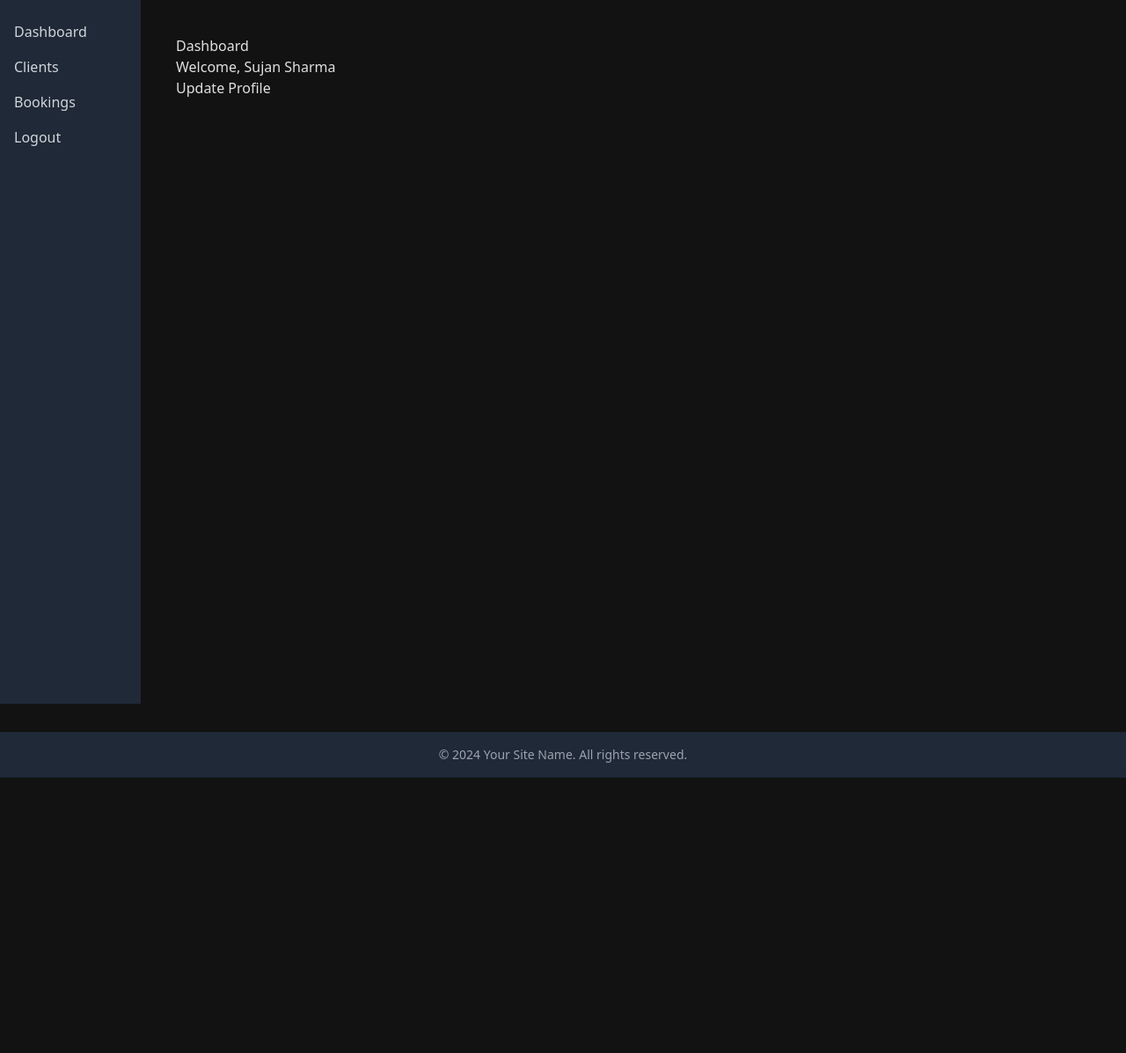
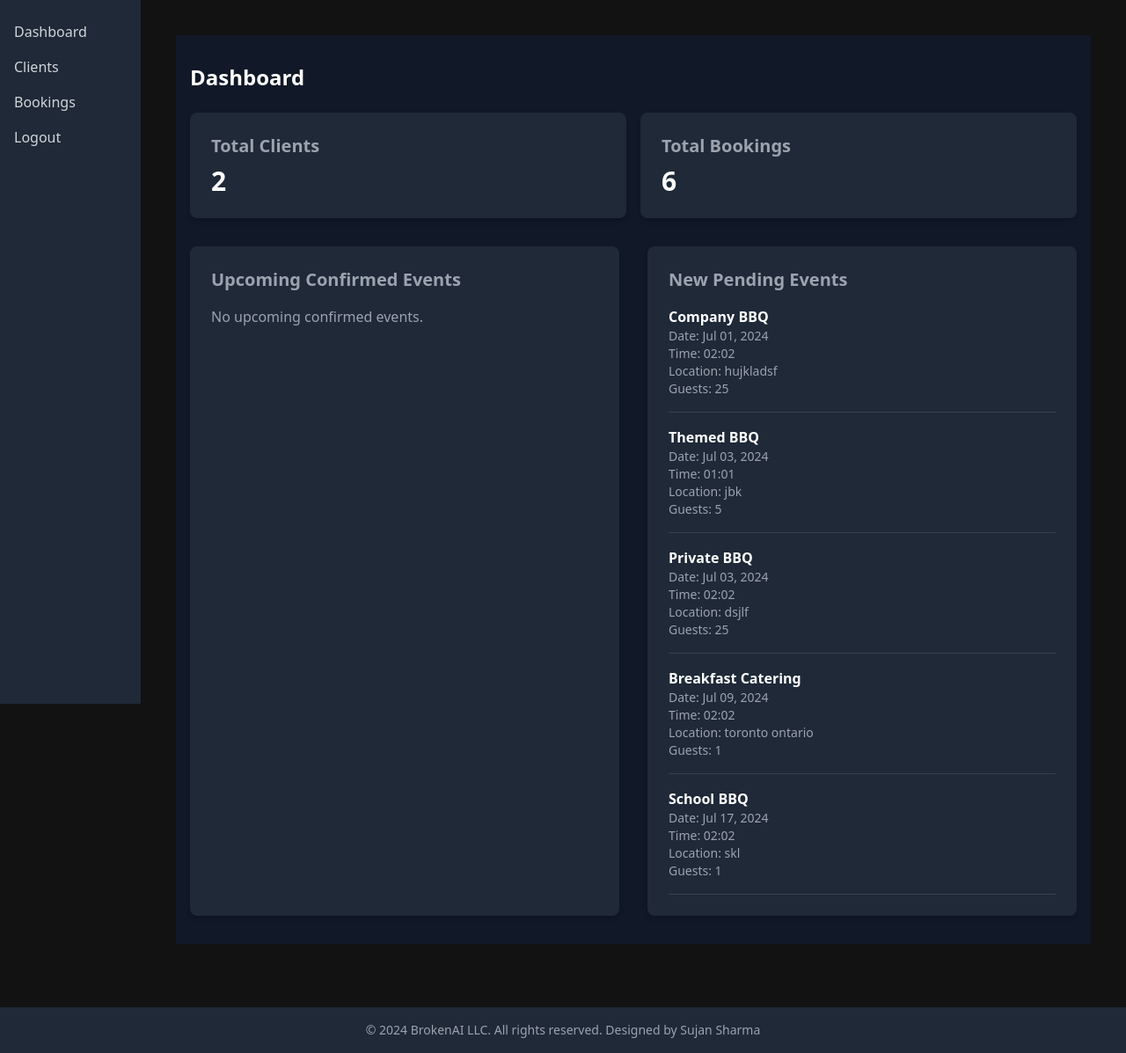
Before and after one commit to NotSujanSharma/BBQ-Company-Application, a Django app: page /admin-portal/ in a window 1280 px wide. Shown: the part 64-1261 px from the top of the page at 88% size. Before the commit the page ends 948 px from the top, so only its background shows below. Run offline with Django 5.2, Linux system fonts and the light colour scheme; a user stored in the database is signed in; data comes from the database, SQL or seed files in the repository.

Commit message:
dashboard

```diff
--- a/accounts/templates/base.html
+++ b/accounts/templates/base.html
@@ -94,7 +94,7 @@
     <footer class="bg-gray-800 mt-8">
         <div class="max-w-7xl mx-auto py-4 px-4 sm:px-6 lg:px-8">
             <p class="text-center text-gray-400 text-sm">
-                &copy; {% now "Y" %} Your Site Name. All rights reserved.
+                &copy; {% now "Y" %} BrokenAI LLC. All rights reserved. Designed by Sujan Sharma
             </p>
         </div>
     </footer>
--- a/admin_portal/templates/admin_base.html
+++ b/admin_portal/templates/admin_base.html
@@ -90,7 +90,7 @@
     <footer class="bg-gray-800 mt-8">
         <div class="max-w-7xl mx-auto py-4 px-4 sm:px-6 lg:px-8">
             <p class="text-center text-gray-400 text-sm">
-                &copy; {% now "Y" %} Your Site Name. All rights reserved.
+                &copy; {% now "Y" %} BrokenAI LLC. All rights reserved. Designed by Sujan Sharma
             </p>
         </div>
     </footer>
--- a/admin_portal/templates/bookings.html
+++ b/admin_portal/templates/bookings.html
@@ -70,7 +70,7 @@
                         {{ booking.guests }}
                     </td>
                     <td class="px-5 py-5 border-b border-gray-700 bg-gray-800 text-sm">
-                        {{ booking.user.email }}
+                        {{ booking.user.first_name }} {{ booking.user.last_name }}
                     </td>
                 </tr>
                 {% empty %}
--- a/admin_portal/templates/dashboard.html
+++ b/admin_portal/templates/dashboard.html
@@ -3,9 +3,58 @@
 {% block title %}Dashboard{% endblock %}
 
 {% block admin_content %}
-<h2>Dashboard</h2>
-<p>Welcome, {{ user.get_full_name }}</p>
-<a href="{% url 'update_profile' %}">Update Profile</a>
-<br>
+<div class="container mx-auto px-4 py-8 bg-gray-900 text-gray-300">
+    <h1 class="text-2xl font-bold mb-6 text-white">Dashboard</h1>
 
+    <div class="grid grid-cols-2 gap-4 mb-8">
+        <div class="bg-gray-800 rounded-lg shadow-md p-6">
+            <h2 class="text-xl font-semibold mb-2 text-gray-400">Total Clients</h2>
+            <p class="text-3xl font-bold text-white">{{ total_clients }}</p>
+        </div>
+        <div class="bg-gray-800 rounded-lg shadow-md p-6">
+            <h2 class="text-xl font-semibold mb-2 text-gray-400">Total Bookings</h2>
+            <p class="text-3xl font-bold text-white">{{ total_bookings }}</p>
+        </div>
+    </div>
+
+    <div class="grid grid-cols-2 gap-8">
+        <div class="bg-gray-800 rounded-lg shadow-md p-6">
+            <h2 class="text-xl font-semibold mb-4 text-gray-400">Upcoming Confirmed Events</h2>
+            {% if upcoming_events %}
+            <ul class="space-y-4">
+                {% for event in upcoming_events %}
+                <li class="border-b border-gray-700 pb-4">
+                    <p class="font-semibold text-white">{{ event.get_event_type_display }}</p>
+                    <p class="text-sm text-gray-400">Date: {{ event.date|date:"M d, Y" }}</p>
+                    <p class="text-sm text-gray-400">Time: {{ event.time|time:"H:i" }}</p>
+                    <p class="text-sm text-gray-400">Location: {{ event.location }}</p>
+                    <p class="text-sm text-gray-400">Guests: {{ event.guests }}</p>
+                </li>
+                {% endfor %}
+            </ul>
+            {% else %}
+            <p class="text-gray-400">No upcoming confirmed events.</p>
+            {% endif %}
+        </div>
+
+        <div class="bg-gray-800 rounded-lg shadow-md p-6">
+            <h2 class="text-xl font-semibold mb-4 text-gray-400">New Pending Events</h2>
+            {% if new_events %}
+            <ul class="space-y-4">
+                {% for event in new_events %}
+                <li class="border-b border-gray-700 pb-4">
+                    <p class="font-semibold text-white">{{ event.get_event_type_display }}</p>
+                    <p class="text-sm text-gray-400">Date: {{ event.date|date:"M d, Y" }}</p>
+                    <p class="text-sm text-gray-400">Time: {{ event.time|time:"H:i" }}</p>
+                    <p class="text-sm text-gray-400">Location: {{ event.location }}</p>
+                    <p class="text-sm text-gray-400">Guests: {{ event.guests }}</p>
+                </li>
+                {% endfor %}
+            </ul>
+            {% else %}
+            <p class="text-gray-400">No new pending events.</p>
+            {% endif %}
+        </div>
+    </div>
+</div>
 {% endblock %}
--- a/admin_portal/views.py
+++ b/admin_portal/views.py
@@ -2,17 +2,26 @@ from django.contrib.admin.views.decorators import staff_member_required
 from django.shortcuts import render
 from accounts.models import CustomUser, BBQBooking
 from django.db.models import Count
-
+from django.utils import timezone
 @staff_member_required
 def admin_dashboard(request):
     total_clients = CustomUser.objects.count()
     total_bookings = BBQBooking.objects.count()
-    recent_bookings = BBQBooking.objects.order_by('-date')[:5]
+
+    # Upcoming confirmed events (status = 1, date >= today)
+    upcoming_events = BBQBooking.objects.filter(
+        status=1,
+        date__gte=timezone.now().date()
+    ).order_by('date', 'time')[:5]
+
+    # New pending events (status = 0)
+    new_events = BBQBooking.objects.filter(status=0).order_by('date', 'time')[:5]
 
     context = {
         'total_clients': total_clients,
         'total_bookings': total_bookings,
-        'recent_bookings': recent_bookings,
+        'upcoming_events': upcoming_events,
+        'new_events': new_events,
     }
     return render(request, 'dashboard.html', context)
 
```
